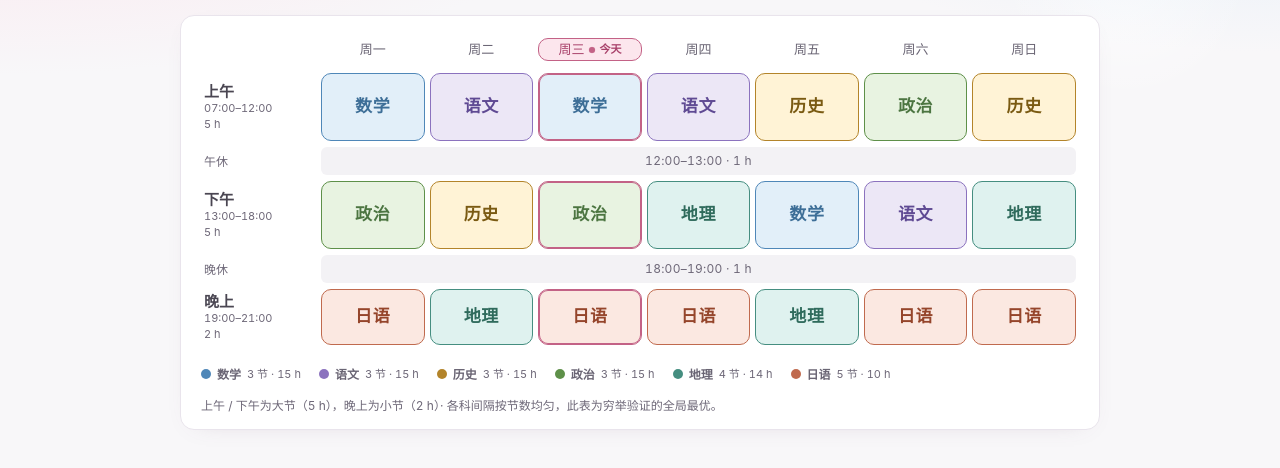
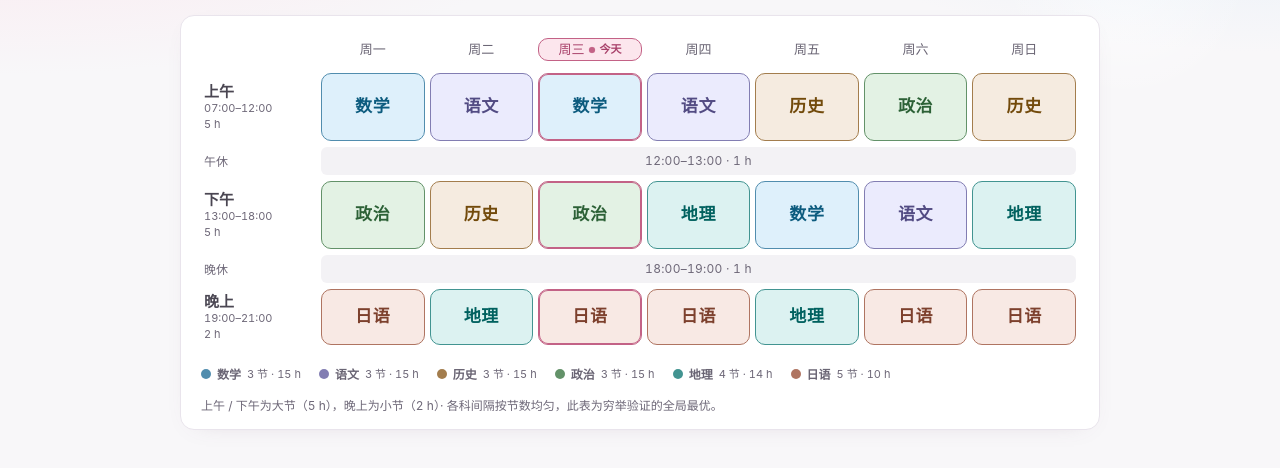
Before and after one commit to shizukunatsuki/schedule, a website: page public/index.html in a window 1280 px wide. Shown: the part 138-606 px from the top of the page. Drawn offline with Linux system fonts and the light colour scheme.

Commit message:
Palette rebuilt in OKLCH: equal-weight tints, one cool arc, two warm whispers
- every soft fill shares L=0.945 (night: 0.335); marks and text each share
  one lightness, so no subject tile is louder than another
- hues form a cool arc grass 148 -> mint 192 -> sky 235 -> fuji 288;
  honey 72 and coral 38 sit quieter (lower chroma) as warm accents
- coral moved off the sakura neighbourhood; pink stays reserved for today
- all mark/text pairs re-verified WCAG 2.2 on white/ground/sunk/own-soft,
  both themes; soft lightness spread < 0.002 OKLCH
- DESIGN.md: tune L/C/H in OKLCH, never hand-pick hex

```diff
--- a/public/index.html
+++ b/public/index.html
@@ -32,12 +32,12 @@
   /* today = 桜 sakura */
   --pink:#A8416A;    --pink-mark:#C36286;   --pink-soft:#FCE6ED;
   /* subjects */
-  --sky:#3D6E97;     --sky-mark:#4F87B8;    --sky-soft:#E2EFF9;     /* 数学 */
-  --fuji:#5F4A93;    --fuji-mark:#8B72BE;   --fuji-soft:#ECE7F6;    /* 语文 */
-  --honey:#7A5A12;   --honey-mark:#B3842A;  --honey-soft:#FFF3D6;   /* 历史 */
-  --grass:#4C7541;   --grass-mark:#5E9049;  --grass-soft:#E8F3E1;   /* 政治 */
-  --mint:#2F6B5C;    --mint-mark:#458E80;   --mint-soft:#DFF2EF;    /* 地理 */
-  --coral:#95452B;   --coral-mark:#C06A4E;  --coral-soft:#FBE8E1;   /* 日语 */
+  --sky:#0C5B7E;     --sky-mark:#518DAE;    --sky-soft:#DEF0FB;     /* 数学 */
+  --fuji:#524B83;    --fuji-mark:#827DB2;   --fuji-soft:#EBEBFD;    /* 语文 */
+  --honey:#724A0B;   --honey-mark:#A37D4D;  --honey-soft:#F5EBE0;   /* 历史 */
+  --grass:#2C6136;   --grass-mark:#639269;  --grass-soft:#E3F2E4;   /* 政治 */
+  --mint:#00615F;    --mint-mark:#429491;   --mint-soft:#DCF2F1;    /* 地理 */
+  --coral:#7D402D;   --coral-mark:#AF7461;  --coral-soft:#F8E9E4;   /* 日语 */
   --shadow:120,90,110;
   /* one type scale (HIG: caption 11 / footnote 12 / subhead 13 / body 15 / headline 17 / title 22 / title-1 26 / large 30) */
   --fs-caption:11px; --fs-foot:12px; --fs-sub:13px; --fs-body:15px; --fs-head:17px; --fs-title:22px; --fs-title1:26px; --fs-large:30px;
@@ -60,12 +60,12 @@
     --hair:#7F7A88;
     --line:#3E424C;
     --pink:#F2B3C6;    --pink-mark:#E08AA6;   --pink-soft:#4A3039;
-    --sky:#A9CBEA;     --sky-mark:#7FB0DC;    --sky-soft:#25384A;
-    --fuji:#C9B8EC;    --fuji-mark:#A78FD6;   --fuji-soft:#373050;
-    --honey:#E8C87E;   --honey-mark:#D3A94F;  --honey-soft:#453A20;
-    --grass:#B9DBA7;   --grass-mark:#8FC077;  --grass-soft:#2B3D27;
-    --mint:#9FD8C6;    --mint-mark:#6FBFA9;   --mint-soft:#233B36;
-    --coral:#EDB49C;   --coral-mark:#D68A6C;  --coral-soft:#4A3028;
+    --sky:#B1D5EC;     --sky-mark:#6DA8CB;    --sky-soft:#213A48;
+    --fuji:#CDCBEF;    --fuji-mark:#9D98D0;   --fuji-soft:#35334A;
+    --honey:#E4CBAC;   --honey-mark:#BF9867;  --honey-soft:#44331F;
+    --grass:#BAD9BD;   --grass-mark:#7EAE84;  --grass-soft:#283C2B;
+    --mint:#AADAD8;    --mint-mark:#5FB0AD;   --mint-soft:#1B3D3C;
+    --coral:#EEC5B8;   --coral-mark:#CC8F7C;  --coral-soft:#492F28;
     --shadow:0,0,0;
   }
 }
@@ -82,12 +82,12 @@
   --hair:#7F7A88;
   --line:#3E424C;
   --pink:#F2B3C6;    --pink-mark:#E08AA6;   --pink-soft:#4A3039;
-  --sky:#A9CBEA;     --sky-mark:#7FB0DC;    --sky-soft:#25384A;
-  --fuji:#C9B8EC;    --fuji-mark:#A78FD6;   --fuji-soft:#373050;
-  --honey:#E8C87E;   --honey-mark:#D3A94F;  --honey-soft:#453A20;
-  --grass:#B9DBA7;   --grass-mark:#8FC077;  --grass-soft:#2B3D27;
-  --mint:#9FD8C6;    --mint-mark:#6FBFA9;   --mint-soft:#233B36;
-  --coral:#EDB49C;   --coral-mark:#D68A6C;  --coral-soft:#4A3028;
+  --sky:#B1D5EC;     --sky-mark:#6DA8CB;    --sky-soft:#213A48;
+  --fuji:#CDCBEF;    --fuji-mark:#9D98D0;   --fuji-soft:#35334A;
+  --honey:#E4CBAC;   --honey-mark:#BF9867;  --honey-soft:#44331F;
+  --grass:#BAD9BD;   --grass-mark:#7EAE84;  --grass-soft:#283C2B;
+  --mint:#AADAD8;    --mint-mark:#5FB0AD;   --mint-soft:#1B3D3C;
+  --coral:#EEC5B8;   --coral-mark:#CC8F7C;  --coral-soft:#492F28;
   --shadow:0,0,0;
 }
 
```
Also changed, not shown: DESIGN.md (+11 -9 lines).
